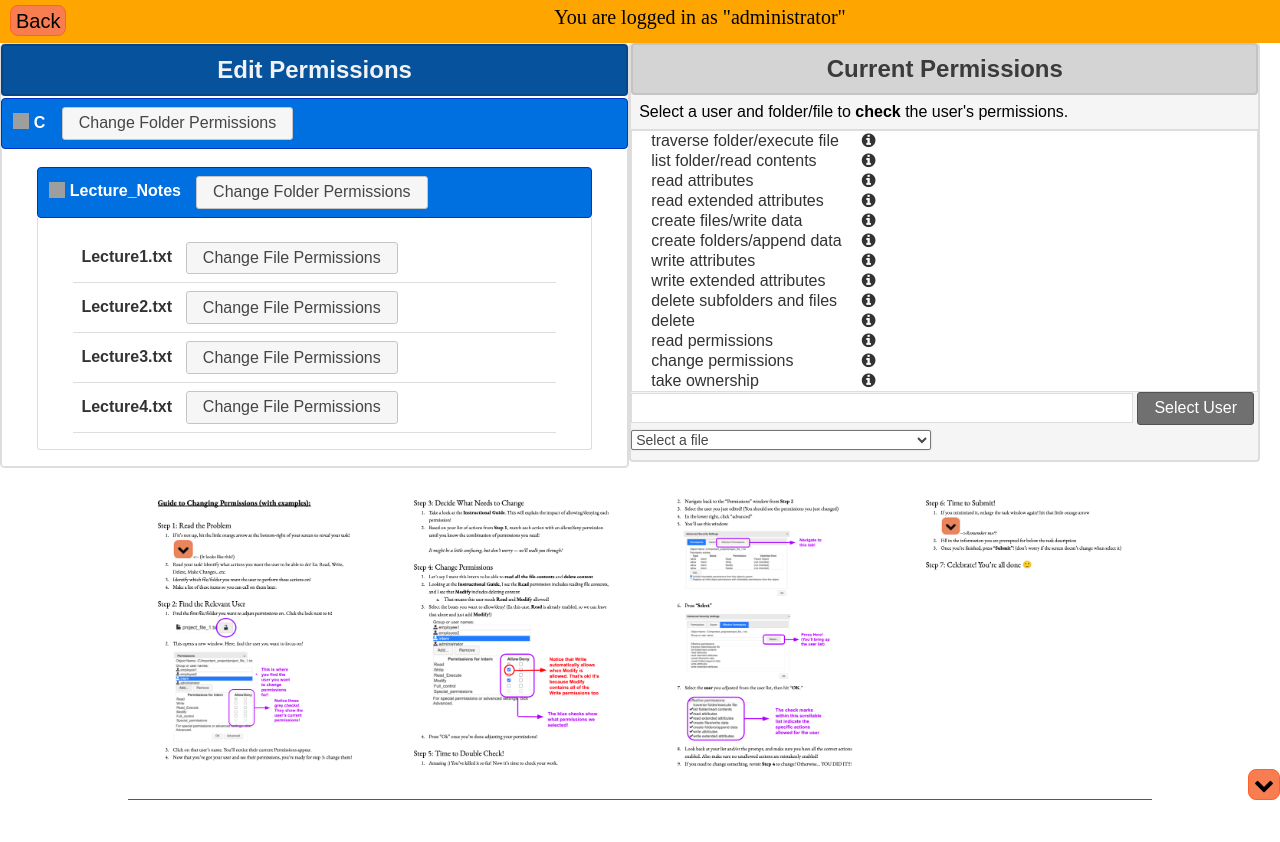
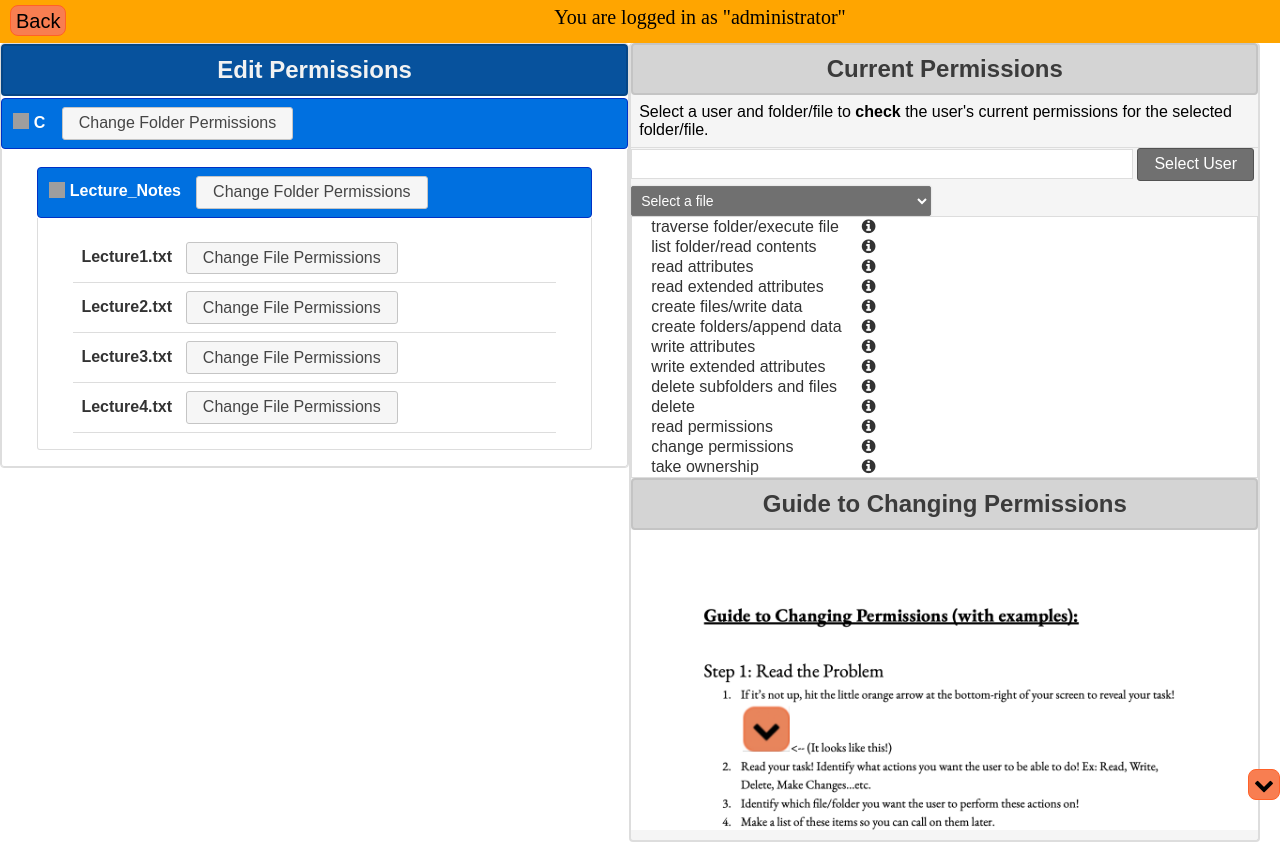
Before and after one commit to cse256-sp2023/problem-solving-project-mc-bri-maya, a website: page wrapper_let_ta_modify.html in a window 1280 px wide. Before the commit the page ends 800 px from the top, so only its background shows below. Drawn offline with nearby package versions, Linux system fonts and the light colour scheme; grey boxes are pictures that could not be loaded; a web font is replaced by a local one.

Commit message:
changed instructions display

```diff
--- a/core/tracker.css
+++ b/core/tracker.css
@@ -32,13 +32,13 @@
 .dropdown {
     width: 300px;
     display: inline-block;
-    background-color: #fff;
+    background-color: pink;
     border-radius: 2px;
     box-shadow: 0 0 2px rgb(204, 204, 204);
     transition: all .5s ease;
     position: relative;
     font-size: 14px;
-    color: #474747;
+    color: pink;
     height: 100%;
     text-align: left
   }
@@ -72,7 +72,7 @@
   }
   .dropdown .dropdown-menu {
       position: absolute;
-      background-color: #fff;
+      background-color: pink;
       width: 100%;
       left: 0;
       margin-top: 1px;
--- a/fileperms_style.css
+++ b/fileperms_style.css
@@ -273,9 +273,8 @@ a.slide__next {
 
 /*Styling Selectbox*/
 .dropdown {
-  width: 300px;
   display: inline-block;
-  background-color: #fff;
+  background-color: #707070;
   border-radius: 2px;
   box-shadow: 0 0 2px rgb(204, 204, 204);
   transition: all .5s ease;
@@ -283,7 +282,12 @@ a.slide__next {
   font-size: 14px;
   color: #474747;
   height: 100%;
-  text-align: left
+  text-align: left;
+  padding: 5px;
+  font-family: Arial, Helvetica, sans-serif;
+  color: white;
+
+
 }
 .dropdown .select {
     cursor: pointer;
@@ -315,7 +319,7 @@ a.slide__next {
 }
 .dropdown .dropdown-menu {
     position: absolute;
-    background-color: #fff;
+    background-color: #707070;
     width: 100%;
     left: 0;
     margin-top: 1px;
@@ -342,3 +346,23 @@ a.slide__next {
 .dropdown .dropdown-menu li:active {
     background-color: #e2e2e2
 }
+
+.slider-container {
+  height: 500px; /* Set the height to a fixed value */
+  overflow: scroll; /* Make the container scrollable */
+  display: flex; /* Use flexbox layout to align images horizontally */
+  align-items: center; /* Align images vertically */
+  justify-content: center; /* Align images horizontally */
+padding-top: 20%;
+}
+
+.slide-image {
+  width: 100%;
+}
+
+.slider-container-scroll {
+  display: flex;
+  flex-direction: column;
+  overflow-y: scroll;
+  max-height: 300px;
+}
--- a/view.js
+++ b/view.js
@@ -40,35 +40,11 @@ function file_dropdown() {
 
 
 
-//Create a container to hold the file structure and images
-var steps = ["added_files/1-user-guide.png", "added_files/2-user-guide.png", "added_files/3-user-guide.png", "added_files/4-user-guide.png"];
 
-$("#sidepanel").after(`
 
-<div class="slider-container">
-        <img class="slide-image" src="added_files/1-user-guide.png"/>
-        <img class="slide-image" src="added_files/2-user-guide.png"/>
-        <img class="slide-image" src="added_files/3-user-guide.png"/>
-        <img class="slide-image" src="added_files/4-user-guide.png"/>
-
-</div>
-
-`);
-
-$(window).on('unload', function() {
-    $(window).scrollTop(0);
- });
-
-//Style the container and the file structure container to display them side by side
-$(".float-container").css({
-  "padding":"2px",
-  "align-items":"center"
-
-});
-
-$(".slide-image").css({
-    "max-width": "20%"
-  });
+// $(".slide-image").css({
+//     "max-width": "20%"
+//   });
 
 
 // ---- Display file structure ----
@@ -162,10 +138,37 @@ $('#html-loc').find('*').uniqueId()
 
 // Title Effective Perms panel
 $("#sidepanel").append(`<div class="current-perms-panel-title"><h2>Current Permissions</h2></div>`)
-$("#sidepanel").append(`<div class="file">Select a user and folder/file to <strong>check</strong> the user's permissions.</div>`)
-
-$('#sidepanel').append(newEP)
-
+$("#sidepanel").append(`<div class="file">Select a user and folder/file to <strong>check</strong> the user's current permissions for the selected folder/file.</div>`)
 $('#sidepanel').append(newUser)
 
 $('#sidepanel').append(file_dropdown());
+$('#sidepanel').append(newEP)
+
+
+
+//Create a container to hold the file structure and images
+var steps = ["added_files/1-user-guide.png", "added_files/2-user-guide.png", "added_files/3-user-guide.png", "added_files/4-user-guide.png"];
+$("#sidepanel").append(`<div class="current-perms-panel-title"><h2>Guide to Changing Permissions</h2></div>`)
+
+$("#sidepanel").append(`
+
+<div class="slider-container-scroll">
+        <img class="slide-image" src="added_files/1-user-guide.png"/>
+        <img class="slide-image" src="added_files/2-user-guide.png"/>
+        <img class="slide-image" src="added_files/3-user-guide.png"/>
+        <img class="slide-image" src="added_files/4-user-guide.png"/>
+
+</div>
+
+`);
+
+$(window).on('unload', function() {
+    $(window).scrollTop(0);
+ });
+
+//Style the container and the file structure container to display them side by side
+$(".float-container").css({
+  "padding":"2px",
+  "align-items":"center"
+
+});
```
